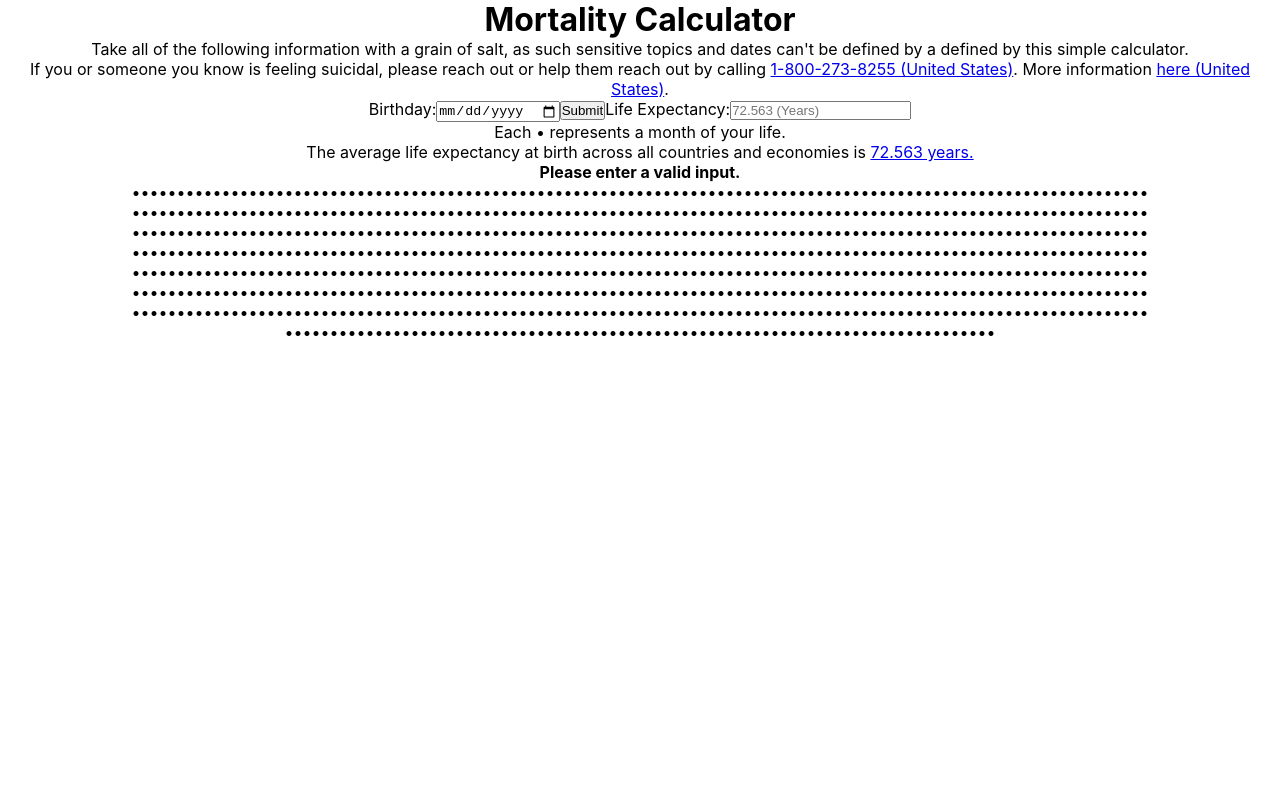
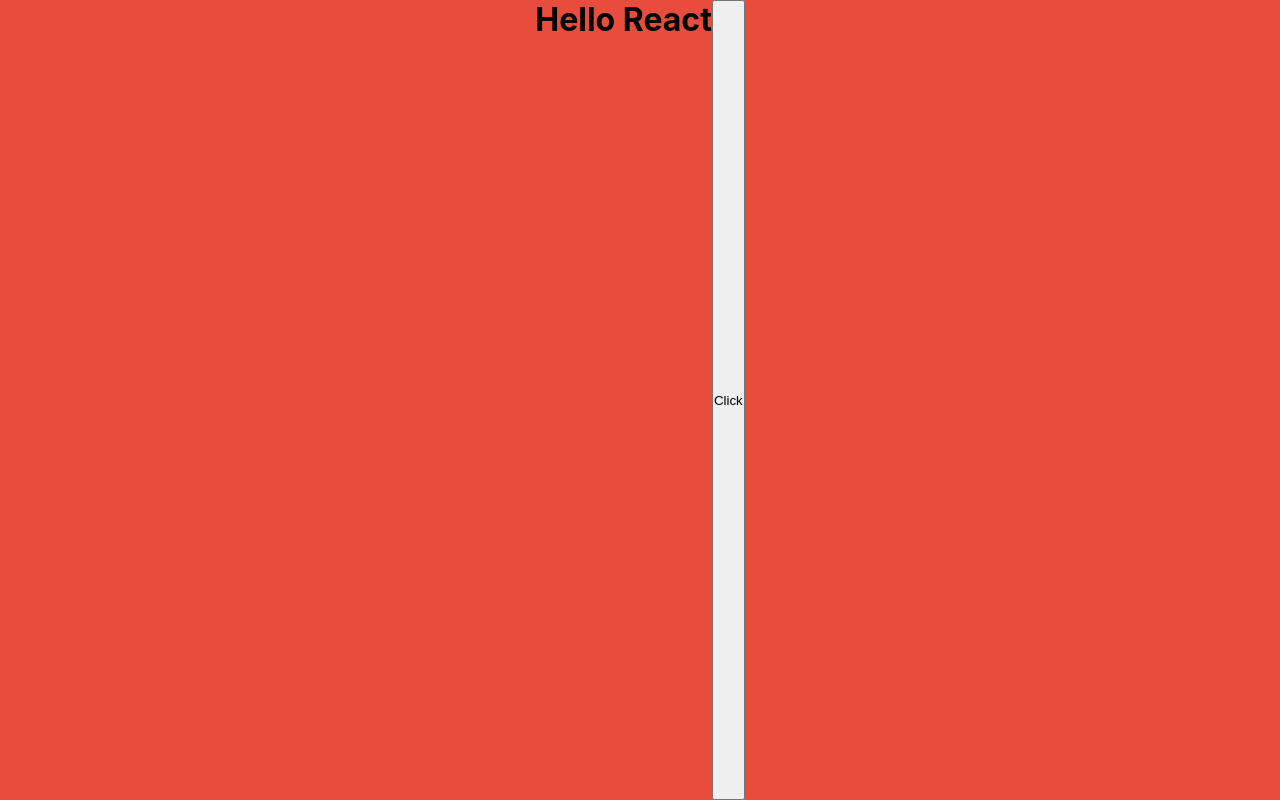
Before and after one commit to VamiqValji/mortality-calculator, a React (Create React App) app: page / in a window 1280 px wide. Shown: the top 802 px of the page. Built offline with nearby package versions, Linux system fonts and the light colour scheme.

Commit message:
Getting ready to add the warning screen.
This warning screen will appear before you can use the calculator. I'm also starting to add some styling at this point.

```diff
--- a/src/App.css
+++ b/src/App.css
@@ -25,3 +25,21 @@
 .livedDots {
   color: red;
 }
+
+.warningActive {
+  display: flex;
+  justify-content: center;
+  width: 100vw;
+  height: 100vh;
+  /* color: red; */
+  background: #e74c3c;
+  /* display: flex; */
+  /* justify-content: center; */
+  /* align-items: center; */
+
+  /* display: flex;
+  position: absolute;
+  transform: translate(-50%, -50%);
+  top: 50%;
+  left: 50%; */
+}
--- a/src/App.js
+++ b/src/App.js
@@ -3,7 +3,7 @@ import "./App.css";
 // Import Components
 import Title from "./components/Title";
 import Dots from "./components/Dots";
-// import Input from "./components/Input";
+import Warning from "./components/Warning";
 
 function App() {
 
@@ -19,10 +19,10 @@ function App() {
 
   return (
     <div className="App">
+      <Warning />
       <Title />
       <div>Take all of the following information with a grain of salt, as such sensitive topics and dates can't be defined by a defined by this simple calculator.</div>
       <div>If you or someone you know is feeling suicidal, please reach out or help them reach out by calling <a href="https://suicidepreventionlifeline.org/talk-to-someone-now/">1-800-273-8255 (United States)</a>. More information <a href="https://suicidepreventionlifeline.org/">here (United States)</a>.</div>
-      {/* <Input /> */}
       <form onSubmit={Submit}>
         <label for="birthday">Birthday:</label>
         <input type="date" id="birthdayInput" name="birthday"/>
--- a/src/components/Dots.js
+++ b/src/components/Dots.js
@@ -43,11 +43,11 @@ function Dots({birthdate, lifeExpectancyYears}) {
         let approximateYears = deathYear - currentYear;
         if (approximateMonths < 0) {
             approximateYears --;
-            approximateMonths = Math.abs(approximateMonths);
+            approximateMonths = 12 - Math.abs(approximateMonths);
         }
-        if (approximateMonths === 12) {
+        if (approximateMonths >= 12) {
             approximateYears ++;
-            approximateMonths = 0;
+            approximateMonths -= 12;
         }
         ReactDOM.render(<div>You have lived approximately <b>{monthsLived} months</b>, or <b>{((monthsLived / lifeExpectancyMonths) * 100).toFixed(2)}%</b> of the given life expectancy.</div>, document.getElementById("description"));
         ReactDOM.render(<div>You will die approximately in <b>{listOfMonths[deathMonth]}</b> of <b>{deathYear}</b>.</div>, document.getElementById("description2"));
--- /dev/null
+++ b/src/components/Warning.js
@@ -0,0 +1,28 @@
+import React, {useState} from "react";
+
+function Warning() {
+
+    const [toggle, setToggle] = useState(false);
+
+    function toggleActive() {
+    //   if (toggle == false) {
+    //     setToggle(true);
+    //   } else {
+    //     setToggle(false);
+    //   }
+    setToggle((prev) => !prev); // returns opposite
+    }
+
+    return (
+    <div>
+        <div className={toggle ? "" : "warningActive"}>
+            <h1>Hello React</h1>
+            {/* {toggle ? 'active' : ""} MEANS toggle (variable state) class on and off if true, otherwise class is "" (nothing) */}
+            <button onClick={toggleActive}>Click</button>
+        </div>
+    </div>
+    );
+}
+
+
+export default Warning;
```
Also changed, not shown: src/components/Input.js (deleted, +0 -11 lines), 1 other file (tests, documents, lock files or other folders).
